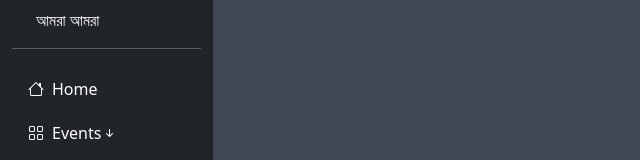
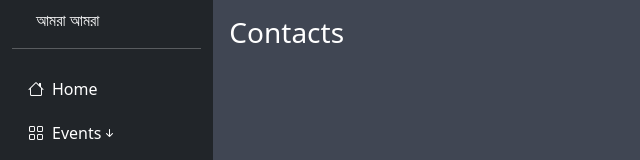
Before and after one commit to zahiralasad/layouts, a React (Create React App) app: page /contacts in a window 1280 px wide. Shown: the top 160 px of the page, without its empty margins (0-640 px from the left). Built offline with nearby package versions, Linux system fonts and the light colour scheme.

Commit message:
fix route issue

```diff
--- a/src/App.js
+++ b/src/App.js
@@ -2,7 +2,6 @@ import { BrowserRouter, Routes, Route } from "react-router-dom";
 import Sidebar from "./components/Sidebar";
 // import Contact from "./components/Contacts";
 import Header from "./components/Header";
-import PicnicRegistrationForm from "./components/PicnicRegistrationForm";
 import Contacts from "./components/Contacts";
 import Home from "./components/Home";
 
@@ -15,8 +14,7 @@ function App() {
             <Sidebar/>
             <Routes>
               <Route path="/" element={<Home />} />
-              <Route path="/picnicregistrationfrom" element={<PicnicRegistrationForm />} />
-              <Route path="/contact" element={<Contacts />} />
+              <Route path="/contacts" element={<Contacts />} />
 
             </Routes>
           </div>
--- a/src/components/Contacts.js
+++ b/src/components/Contacts.js
@@ -3,7 +3,7 @@ import React from 'react';
 
 function Contacts() {
     return (
-        <div>
+        <div className='p-3 border-left col-sm-10 col-auto text-white'>
             <h3>Contacts</h3>
         </div>
     );
--- a/src/components/Home.js
+++ b/src/components/Home.js
@@ -10,8 +10,7 @@ function Home() {
       {/* <img src={logo} className="bi me-2 text-white" width="50" height="50" alt="logo" /> */}
       <div class="container">
         <div>Home</div>
-        <Link to='/picnicregistrationform'>Register to the picnic</Link>
-        <a href="picnicregistrationform" class="nav-link text-white" aria-current="page">
+        <a href="./contacts" class="nav-link text-white" aria-current="page">
           <span className="ms-2">Register to the Picnic 2024</span>
         </a>
       </div>
--- a/src/components/PicnicRegistrationForm.js
+++ /dev/null
@@ -1,15 +0,0 @@
-import React from "react";
-import 'bootstrap/dist/css/bootstrap.css';
-
-function PicnicRegistrationForm() {
-  return (
-    // <div className="col-auto col-sm-2 bg-dark d-flex flex-column justify-content-between text-white">
-    <div className="p-3 border-left col-sm-10 col-auto text-white">
-      {/* <img src={logo} className="bi me-2 text-white" width="50" height="50" alt="logo" /> */}
-
-        <div>Picnic Register Form</div>
-
-    </div>
-  )
-}
-export default PicnicRegistrationForm;
```
